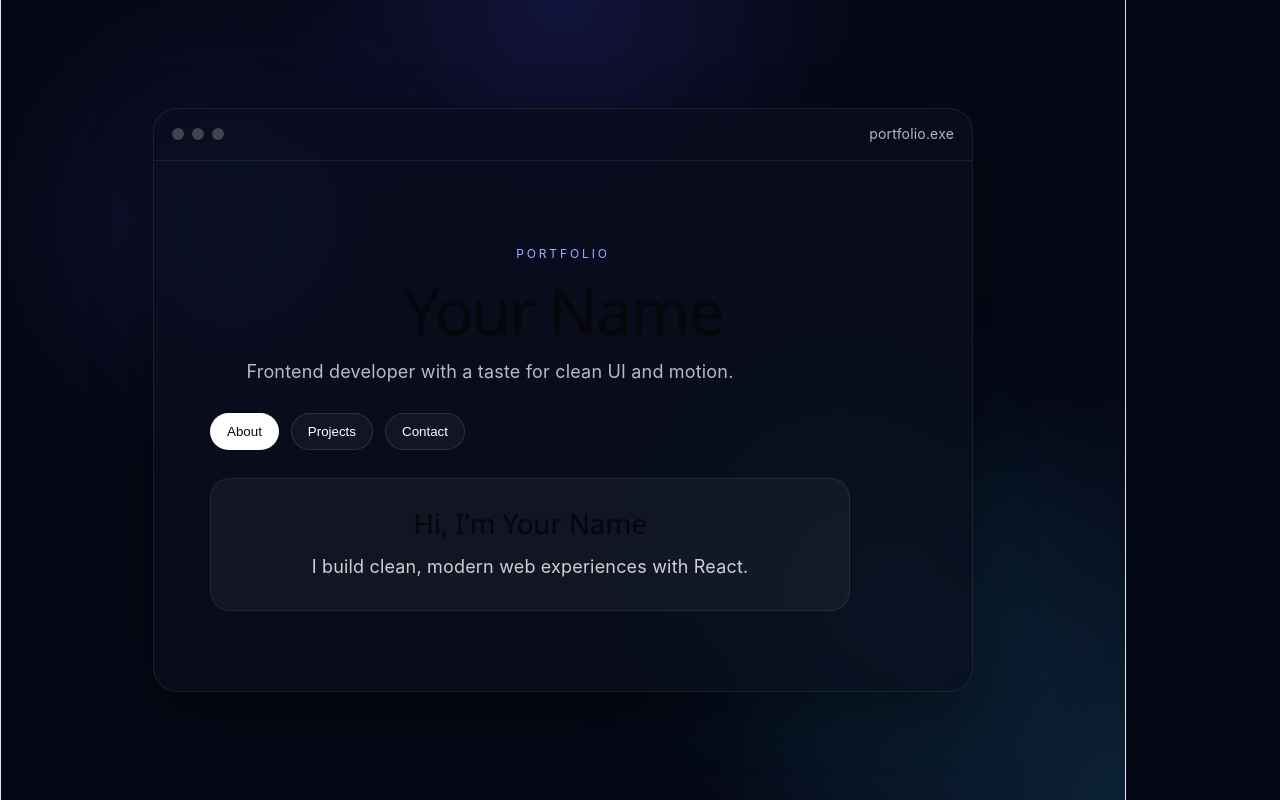
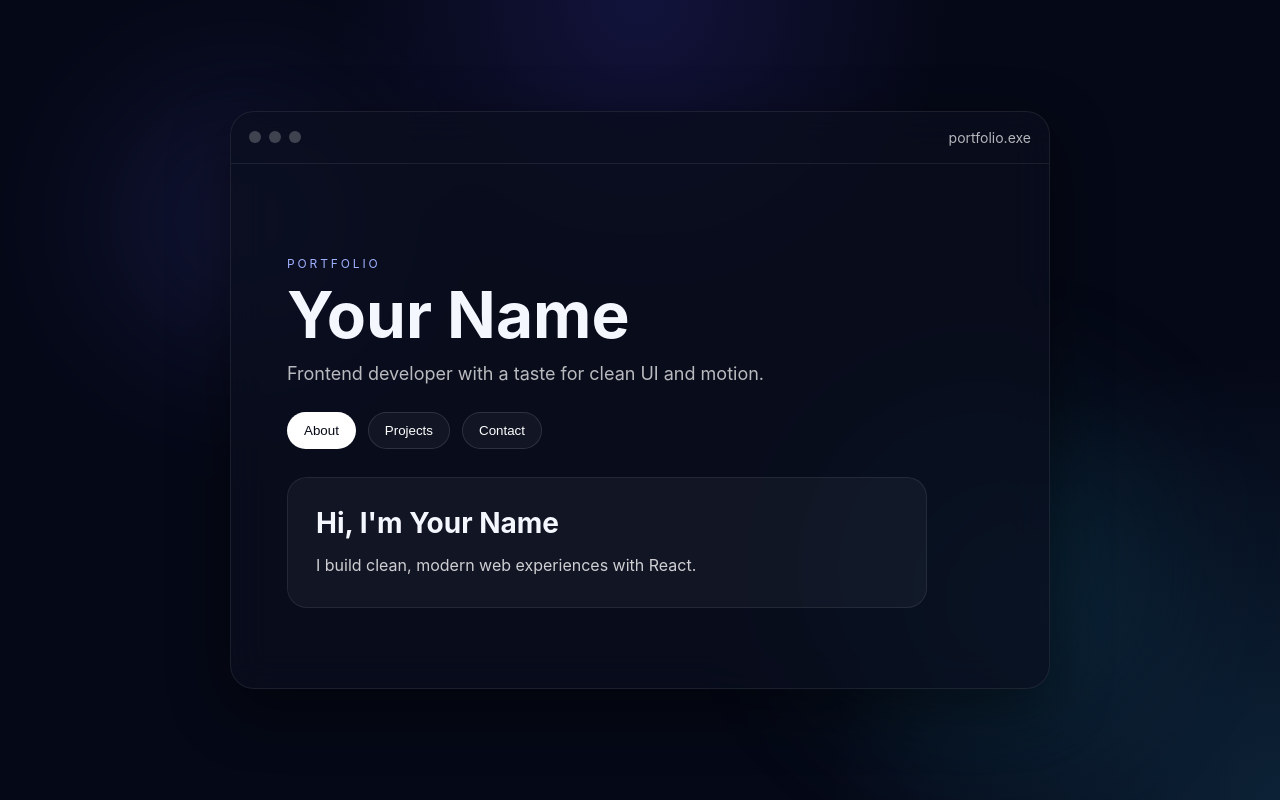
Before and after one commit to LisaPi1/my-portfolio, a React (Vite) app: page / in a window 1280 px wide. Built offline with nearby package versions, Linux system fonts and the light colour scheme.

Commit message:
Force fixed dark theme

```diff
--- a/index.html
+++ b/index.html
@@ -4,7 +4,9 @@
     <meta charset="UTF-8" />
     <link rel="icon" type="image/svg+xml" href="/favicon.svg" />
     <meta name="viewport" content="width=device-width, initial-scale=1.0" />
+    <meta name="color-scheme" content="dark">
     <title>my-portfolio</title>
+
   </head>
   <body>
     <div id="root"></div>
--- a/src/index.css
+++ b/src/index.css
@@ -1,4 +1,16 @@
-:root {
+html, body, #root {
+  margin: 0;
+  min-height: 100%;
+  width: 100%;
+}
+
+body {
+  background: #050816;
+  color: #f5f7ff;
+  font-family: Inter, ui-sans-serif, system-ui, -apple-system, BlinkMacSystemFont, sans-serif;
+}
+
+/*:root {
   --text: #6b6375;
   --text-h: #08060d;
   --bg: #fff;
@@ -109,3 +121,4 @@ code {
   padding: 4px 8px;
   background: var(--code-bg);
 }
+*/
```
